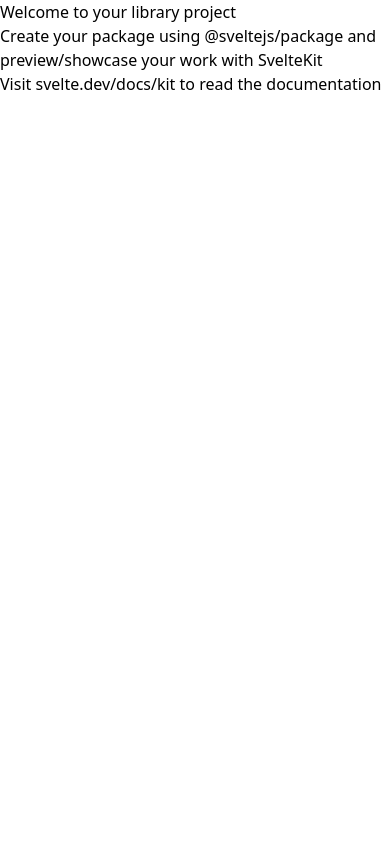
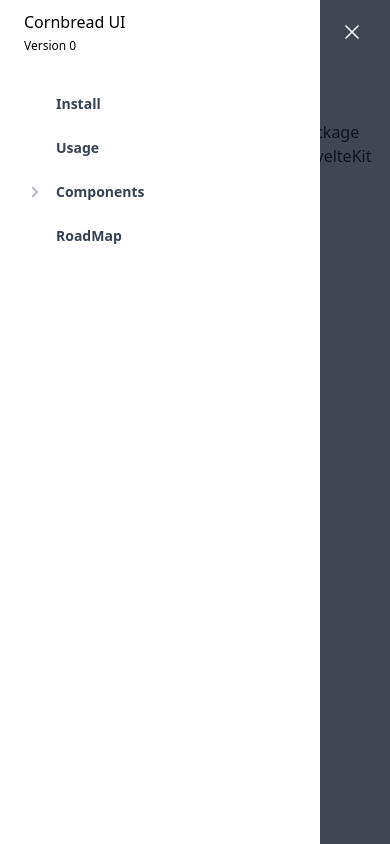
Before and after one commit to adunham95/cornbread-ui, a SvelteKit app: page / in a window 390 px wide. Built offline with nearby package versions, Linux system fonts and the light colour scheme.

Commit message:
Working on docs site

```diff
--- a/src/app.html
+++ b/src/app.html
@@ -2,6 +2,7 @@
 <html lang="en">
 	<head>
 		<meta charset="utf-8" />
+		<title>Cornbread UI</title>
 		<link rel="icon" href="%sveltekit.assets%/favicon.png" />
 		<meta name="viewport" content="width=device-width, initial-scale=1" />
 		%sveltekit.head%
--- /dev/null
+++ b/src/lib/Components/Sidebar.svelte
@@ -0,0 +1,77 @@
+<script lang="ts">
+	import { base } from '$app/paths';
+	let expanded = $state('');
+
+	interface SidebarProps {
+		links: { name: string; href?: string; id?: string; links?: { name: string; href: string }[] }[];
+	}
+
+	const { links }: SidebarProps = $props();
+
+	function toggleExpanded(name: string) {
+		if (expanded === name) {
+			expanded = '';
+		} else {
+			expanded = name;
+		}
+	}
+</script>
+
+<ul role="list" class="-mx-2 space-y-1">
+	{#each links as link}
+		{#if link.href}
+			<li>
+				<a
+					href={`${base}${link.href}`}
+					class="block rounded-md py-2 pl-10 pr-2 text-sm/6 font-semibold text-gray-700 hover:bg-gray-50"
+				>
+					{link.name}
+				</a>
+			</li>
+		{/if}
+		{#if link.id}
+			<li>
+				<div>
+					<button
+						type="button"
+						class="flex w-full items-center gap-x-3 rounded-md p-2 text-left text-sm/6 font-semibold text-gray-700 hover:bg-gray-50"
+						aria-controls="sub-menu-1"
+						aria-expanded="false"
+						onclick={() => toggleExpanded(link.id || '')}
+					>
+						<!-- Expanded: "rotate-90 text-gray-500", Collapsed: "text-gray-400" -->
+						<svg
+							class={`size-5 shrink-0 ${link.id === expanded ? 'rotate-90 text-gray-500' : 'text-gray-400'}`}
+							viewBox="0 0 20 20"
+							fill="currentColor"
+							aria-hidden="true"
+							data-slot="icon"
+						>
+							<path
+								fill-rule="evenodd"
+								d="M8.22 5.22a.75.75 0 0 1 1.06 0l4.25 4.25a.75.75 0 0 1 0 1.06l-4.25 4.25a.75.75 0 0 1-1.06-1.06L11.94 10 8.22 6.28a.75.75 0 0 1 0-1.06Z"
+								clip-rule="evenodd"
+							></path>
+						</svg>
+						{link.name}
+					</button>
+					<!-- Expandable link section, show/hide based on state. -->
+					<ul class={`mt-1 px-2 ${link.id === expanded ? 'block' : 'hidden'}`} id="sub-menu-1">
+						{#if link.links}
+							{#each link.links as sublink}
+								<li>
+									<a
+										href={`${base}${sublink.href}`}
+										class="block rounded-md py-2 pl-9 pr-2 text-sm/6 text-gray-700 hover:bg-gray-50"
+									>
+										{sublink.name}
+									</a>
+								</li>
+							{/each}
+						{/if}
+					</ul>
+				</div>
+			</li>
+		{/if}
+	{/each}
+</ul>
--- a/src/routes/+layout.svelte
+++ b/src/routes/+layout.svelte
@@ -1,6 +1,119 @@
 <script lang="ts">
+	import Sidebar from '$lib/Components/Sidebar.svelte';
+	import { version } from '$app/environment';
 	import '../app.css';
 	let { children } = $props();
+	const links = [
+		{ name: 'Install', href: '/' },
+		{ name: 'Usage', href: '/' },
+		{
+			name: 'Components',
+			id: 'components',
+			links: [{ name: 'Address', href: '/' }]
+		},
+		{ name: 'RoadMap', href: '/' }
+	];
+
+	let mobileNavOpen = $state(false);
+
+	function toggleNav() {
+		mobileNavOpen = !mobileNavOpen;
+	}
 </script>
 
-{@render children()}
+<div>
+	<div
+		class={`relative z-50 lg:hidden ${mobileNavOpen ? 'hidden' : 'block'}`}
+		role="dialog"
+		aria-modal="true"
+	>
+		<div class="fixed inset-0 bg-gray-900/80" aria-hidden="true"></div>
+
+		<div class="fixed inset-0 flex">
+			<div
+				class={`relative mr-16 flex w-full max-w-xs flex-1 ${mobileNavOpen ? '-translate-x-full' : 'translate-x-0'}`}
+			>
+				<div class="absolute left-full top-0 flex w-16 justify-center pt-5">
+					<button type="button" class="-m-2.5 p-2.5" onclick={toggleNav}>
+						<span class="sr-only">Close sidebar</span>
+						<svg
+							class="size-6 text-white"
+							fill="none"
+							viewBox="0 0 24 24"
+							stroke-width="1.5"
+							stroke="currentColor"
+							aria-hidden="true"
+							data-slot="icon"
+						>
+							<path stroke-linecap="round" stroke-linejoin="round" d="M6 18 18 6M6 6l12 12"></path>
+						</svg>
+					</button>
+				</div>
+
+				<!-- Sidebar component, swap this element with another sidebar if you like -->
+				<div class="flex grow flex-col gap-y-5 overflow-y-auto bg-white px-6 pb-2">
+					<div class="flex h-16 shrink-0 items-center">
+						<div>
+							<p>Cornbread UI</p>
+							<p class="pt-1 text-xs">Version {version}</p>
+						</div>
+					</div>
+					<nav class="flex flex-1 flex-col">
+						<Sidebar {links} />
+					</nav>
+				</div>
+			</div>
+		</div>
+	</div>
+
+	<!-- Static sidebar for desktop -->
+	<div class="hidden lg:fixed lg:inset-y-0 lg:z-50 lg:flex lg:w-72 lg:flex-col">
+		<!-- Sidebar component, swap this element with another sidebar if you like -->
+		<div class="flex grow flex-col gap-y-5 overflow-y-auto border-r border-gray-200 bg-white px-6">
+			<div class="flex h-16 shrink-0 items-center">
+				<div>
+					<p>Cornbread UI</p>
+					<p class="pt-1 text-xs">Version {version}</p>
+				</div>
+			</div>
+			<nav class="flex flex-1 flex-col">
+				<Sidebar {links} />
+			</nav>
+		</div>
+	</div>
+
+	<div
+		class="sticky top-0 z-40 flex items-center gap-x-6 bg-white px-4 py-4 shadow-sm sm:px-6 lg:hidden"
+	>
+		<button
+			type="button"
+			class="-m-2.5 cursor-pointer p-2.5 text-gray-700 lg:hidden"
+			onclick={toggleNav}
+		>
+			<span class="sr-only">Open sidebar</span>
+			<svg
+				class="size-6"
+				fill="none"
+				viewBox="0 0 24 24"
+				stroke-width="1.5"
+				stroke="currentColor"
+				aria-hidden="true"
+				data-slot="icon"
+			>
+				<path
+					stroke-linecap="round"
+					stroke-linejoin="round"
+					d="M3.75 6.75h16.5M3.75 12h16.5m-16.5 5.25h16.5"
+				></path>
+			</svg>
+		</button>
+		<div class="flex-1 text-sm/6 font-semibold text-gray-900">Cornbread UI</div>
+	</div>
+
+	<main class="py-10 lg:pl-72">
+		<div class="px-4 sm:px-6 lg:px-8">
+			<!-- Your content -->
+			{@render children()}
+		</div>
+	</main>
+</div>
--- a/svelte.config.js
+++ b/svelte.config.js
@@ -1,21 +1,29 @@
-import { mdsvex } from "mdsvex";
-import adapter from "@sveltejs/adapter-static";
+import { mdsvex } from 'mdsvex';
+import adapter from '@sveltejs/adapter-static';
 import { vitePreprocess } from '@sveltejs/vite-plugin-svelte';
+import { readFileSync } from 'fs';
+import { fileURLToPath } from 'url';
+
+const file = fileURLToPath(new URL('package.json', import.meta.url));
+const json = readFileSync(file, 'utf8');
+const pkg = JSON.parse(json);
 
 /** @type {import('@sveltejs/kit').Config} */
 const config = {
-    // Consult https://svelte.dev/docs/kit/integrations
-    // for more information about preprocessors
-    preprocess: [vitePreprocess(), mdsvex()],
+	// Consult https://svelte.dev/docs/kit/integrations
+	// for more information about preprocessors
+	preprocess: [vitePreprocess(), mdsvex()],
 
-    kit: {
+	kit: {
 		// adapter-auto only supports some environments, see https://svelte.dev/docs/kit/adapter-auto for a list.
 		// If your environment is not supported, or you settled on a specific environment, switch out the adapter.
 		// See https://svelte.dev/docs/kit/adapters for more information about adapters.
 		adapter: adapter()
 	},
-
-    extensions: [".svelte", ".svx"]
+	version: {
+		name: pkg.version
+	},
+	extensions: ['.svelte', '.svx']
 };
 
 export default config;
```
